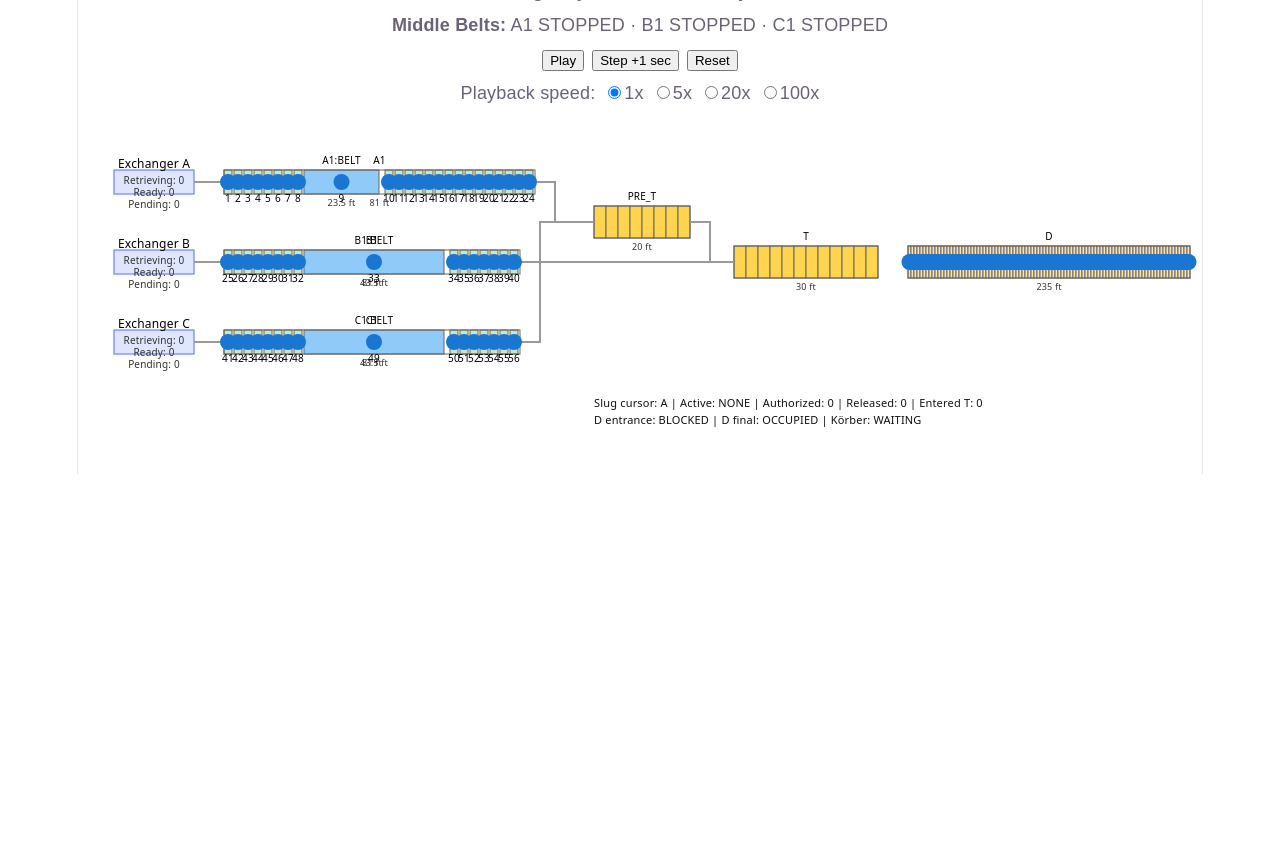
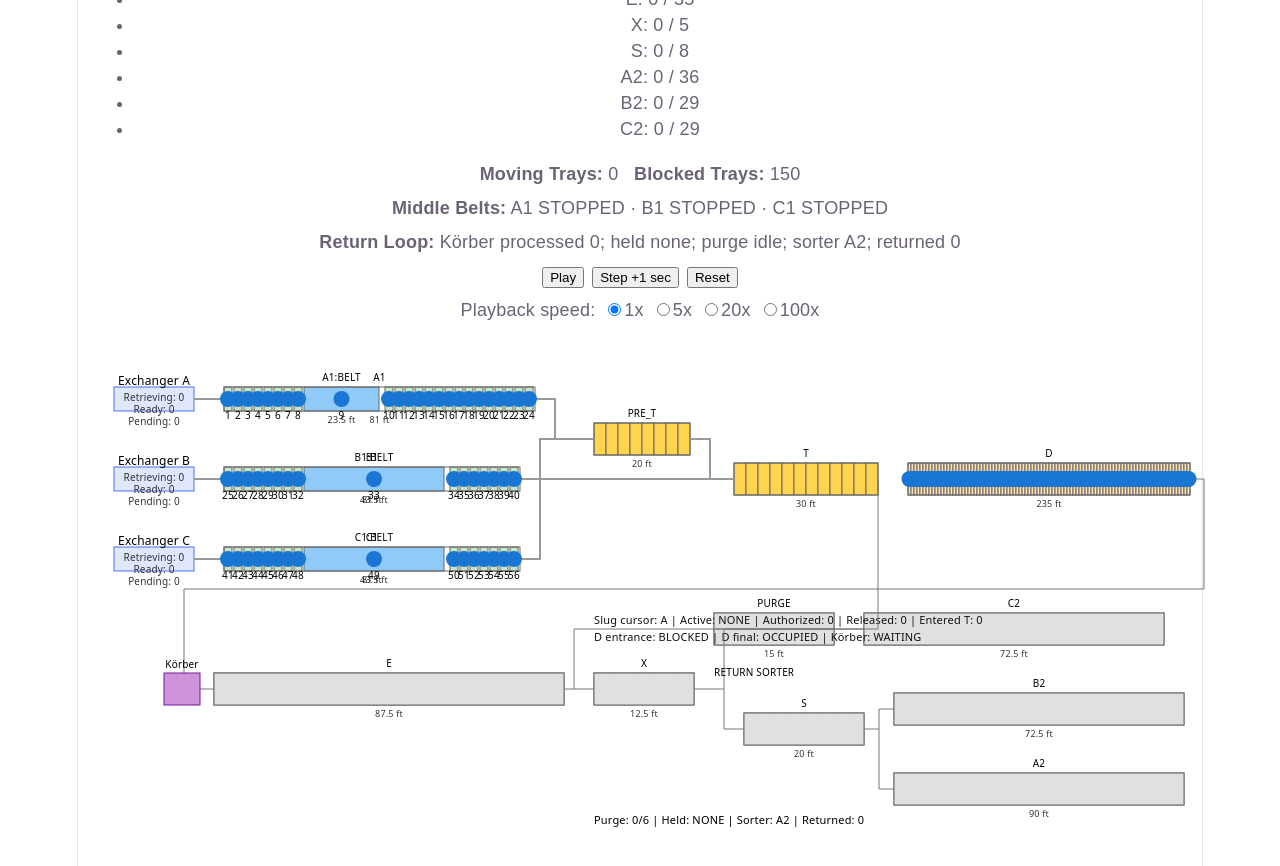
Before and after one commit to hank0820/ConveyorSimulation, a React (Vite) app: page / in a window 1280 px wide. Shown: the part 720-1586 px from the top of the page. Before the commit the page ends 1194 px from the top, so only its background shows below. Built offline with nearby package versions, Linux system fonts and the light colour scheme.

Commit message:
feat: add Milestone 8 return diagnostics and visualization

```diff
--- a/src/App.tsx
+++ b/src/App.tsx
@@ -12,6 +12,13 @@ const SEGMENTS = [
   { id: 'PRE_T', lengthFt: 20, speedFtPerMin: 120, nextSegmentId: 'T', maxOccupancy: 8 },
   { id: 'T', lengthFt: 30, speedFtPerMin: 120, nextSegmentId: 'D', maxOccupancy: 12 },
   { id: 'D', lengthFt: 235, speedFtPerMin: 120, maxOccupancy: 94 },
+  { id: 'PURGE', lengthFt: 15, speedFtPerMin: 120, nextSegmentId: 'X', maxOccupancy: 6 },
+  { id: 'E', lengthFt: 87.5, speedFtPerMin: 120, nextSegmentId: 'X', maxOccupancy: 35 },
+  { id: 'X', lengthFt: 12.5, speedFtPerMin: 120, maxOccupancy: 5 },
+  { id: 'S', lengthFt: 20, speedFtPerMin: 120, maxOccupancy: 8 },
+  { id: 'A2', lengthFt: 90, speedFtPerMin: 120, maxOccupancy: 36 },
+  { id: 'B2', lengthFt: 72.5, speedFtPerMin: 120, maxOccupancy: 29 },
+  { id: 'C2', lengthFt: 72.5, speedFtPerMin: 120, maxOccupancy: 29 },
 ]
 
 function App() {
--- a/src/components/SimulationControls.tsx
+++ b/src/components/SimulationControls.tsx
@@ -85,6 +85,15 @@ const SimulationControls: FC<Props> = ({
         {state.beltDiagnostics.map((belt) => `${belt.pileId} ${belt.beltRunning ? 'RUNNING' : 'STOPPED'}`).join(' · ')}
       </div>
 
+      {state.returnSystem.enabled && (
+        <div style={{ marginTop: 8 }}>
+          <strong>Return Loop:</strong>{' '}
+          Körber processed {state.returnSystem.korberProcessedCount}; held {state.returnSystem.korberHeldTrayId ?? 'none'};{' '}
+          purge {state.returnSystem.activePurgeBatch ? `${state.returnSystem.activePurgeBatch.enteredPurgeCount}/6` : 'idle'};{' '}
+          sorter {state.returnSystem.sorterCursor}; returned {state.returnSystem.returnedToAsrsCount}
+        </div>
+      )}
+
       <div style={{ marginTop: 8 }}>
         <button onClick={onPlayPause}>{playing ? 'Pause' : 'Play'}</button>
         <button onClick={onStep} style={{ marginLeft: 8 }}>Step +1 sec</button>
--- a/src/visualization/ConveyorDiagram.tsx
+++ b/src/visualization/ConveyorDiagram.tsx
@@ -1,5 +1,5 @@
 import type { FC, ReactElement } from 'react'
-import type { ConveyorSegmentConfig, Tray, SimulationStateWithProgress } from '../simulation/types'
+import type { ConveyorSegmentConfig, Tray, SimulationStateWithProgress, ZonedConveyorId } from '../simulation/types'
 
 type BranchId = 'A' | 'B' | 'C'
 
@@ -11,7 +11,7 @@ interface Props {
 
 const ConveyorDiagram: FC<Props> = ({ segments, trays, state }) => {
   const width = 1120
-  const height = 330
+  const height = state.returnSystem.enabled ? 520 : 330
   const padding = 20
   const branchStartX = 130
   const exchangerX = 20
@@ -135,7 +135,7 @@ const ConveyorDiagram: FC<Props> = ({ segments, trays, state }) => {
   nextCx = drawMdrBank(nextCx, 'C', 'MDR_DOWNSTREAM', B1_down, 2.5, scaleC)
   segmentLayout.set('C1', { x: branchStartX, y: rowYs.C, w: nextCx - branchStartX, h: rectHeight, lengthFt: B1_len })
 
-  const drawZonedConveyor = (id: 'PRE_T' | 'T' | 'D', x: number, y: number, count: number, totalWidth: number) => {
+  const drawZonedConveyor = (id: ZonedConveyorId, x: number, y: number, count: number, totalWidth: number) => {
     const zoneWidth = totalWidth / count
     for (let index = 0; index < count; index++) {
       segmentLayout.set(`${id}:MDR:${index}`, { x: x + index * zoneWidth, y, w: zoneWidth, h: 32, lengthFt: 2.5, pileId: id, region: 'MDR', zoneIndex: index })
@@ -156,11 +156,22 @@ const ConveyorDiagram: FC<Props> = ({ segments, trays, state }) => {
   const dW = 282
   drawZonedConveyor('D', dX, dY, 94, dW)
 
+  if (state.returnSystem.enabled) {
+    drawZonedConveyor('PURGE', 620, 290, 6, 120)
+    drawZonedConveyor('E', 120, 350, 35, 350)
+    drawZonedConveyor('X', 500, 350, 5, 100)
+    drawZonedConveyor('C2', 770, 290, 29, 300)
+    drawZonedConveyor('S', 650, 390, 8, 120)
+    drawZonedConveyor('B2', 800, 370, 29, 290)
+    drawZonedConveyor('A2', 800, 450, 36, 290)
+  }
+
   const trayPositions = trays.map((t) => {
     if (t.zonePlacement) {
       const layout = segmentLayout.get(`${t.zonePlacement.conveyorId}:MDR:${t.zonePlacement.zoneIndex}`)
       if (layout) return { id: t.id, cx: layout.x + layout.w / 2, cy: layout.y, segId: t.zonePlacement.conveyorId, zoneIndex: t.zonePlacement.zoneIndex }
     }
+    if (t.korberHeld) return { id: t.id, cx: 90, cy: 350, segId: 'KORBER' }
     // if tray has pilePlacement metadata, map it to the specific visual subcomponent
     if (t.pilePlacement) {
       const pile = t.pilePlacement.pileId
@@ -222,6 +233,7 @@ const ConveyorDiagram: FC<Props> = ({ segments, trays, state }) => {
           key={id}
           data-zone-id={layout.zoneIndex !== undefined ? id : undefined}
           data-pile-id={layout.pileId}
+          data-conveyor-id={layout.region === 'MDR' ? layout.pileId : undefined}
           data-region={layout.region}
           data-zone-index={layout.zoneIndex}
         >
@@ -282,11 +294,32 @@ const ConveyorDiagram: FC<Props> = ({ segments, trays, state }) => {
         D entrance: {state.dEntranceAvailable ? 'AVAILABLE' : 'BLOCKED'} | D final: {state.dFinalZoneOccupied ? 'OCCUPIED' : 'EMPTY'} | Körber: {state.korber.starved ? 'STARVED' : state.korber.ready ? 'READY' : 'WAITING'}
       </text>
 
+      {state.returnSystem.enabled && (
+        <g>
+          <path d="M 784 140 L 784 290 L 620 290" stroke="#777" fill="none" />
+          <path d="M 1096 140 L 1110 140 L 1110 250 L 90 250 L 90 334" stroke="#777" fill="none" />
+          <path d="M 106 350 L 120 350" stroke="#777" fill="none" />
+          <path d="M 470 350 L 500 350 M 740 290 L 480 290 L 480 350" stroke="#777" fill="none" />
+          <path d="M 600 350 L 630 350 L 630 290 L 770 290 M 630 350 L 630 390 L 650 390" stroke="#777" fill="none" />
+          <path d="M 770 390 L 785 390 L 785 370 L 800 370 M 785 390 L 785 450 L 800 450" stroke="#777" fill="none" />
+          <rect x={70} y={334} width={36} height={32} fill="#ce93d8" stroke="#6a1b9a" />
+          <text x={88} y={329} fontSize={10} textAnchor="middle">Körber</text>
+          <text x={620} y={337} fontSize={10}>RETURN SORTER</text>
+          <text x={500} y={485} fontSize={11}>
+            Purge: {state.returnSystem.activePurgeBatch?.enteredPurgeCount ?? 0}/6 | Held: {state.returnSystem.korberHeldTrayId ?? 'NONE'} | Sorter: {state.returnSystem.sorterCursor} | Returned: {state.returnSystem.returnedToAsrsCount}
+          </text>
+        </g>
+      )}
+
       {trayPositions.map((tp) => (
-        <g key={tp.id} data-tray-id={tp.id} data-segment-id={tp.segId} data-zone-index={tp.zoneIndex}>
-          <circle cx={tp.cx} cy={tp.cy} r={8} fill="#1976d2" />
+        (() => {
+          const tray = trays.find((candidate) => candidate.id === tp.id)!
+          const destinationColor = tray.returnDestination === 'A2' ? '#c62828' : tray.returnDestination === 'B2' ? '#6a1b9a' : tray.returnDestination === 'C2' ? '#2e7d32' : '#333'
+          return <g key={tp.id} data-tray-id={tp.id} data-segment-id={tp.segId} data-zone-index={tp.zoneIndex} data-load-state={tray.loadState ?? 'EMPTY'} data-return-destination={tray.returnDestination} data-purge-member={tray.purgeMember || undefined}>
+          <circle cx={tp.cx} cy={tp.cy} r={8} fill={tray.korberHeld ? '#ab47bc' : tray.loadState === 'FULL' ? '#ef6c00' : '#1976d2'} stroke={destinationColor} strokeWidth={tray.returnDestination ? 2 : 0} />
           {tp.segId !== 'D' && <text x={tp.cx} y={tp.cy + 20} fontSize={10} fill="#000" textAnchor="middle">{tp.id}</text>}
         </g>
+        })()
       ))}
     </svg>
   )
```
